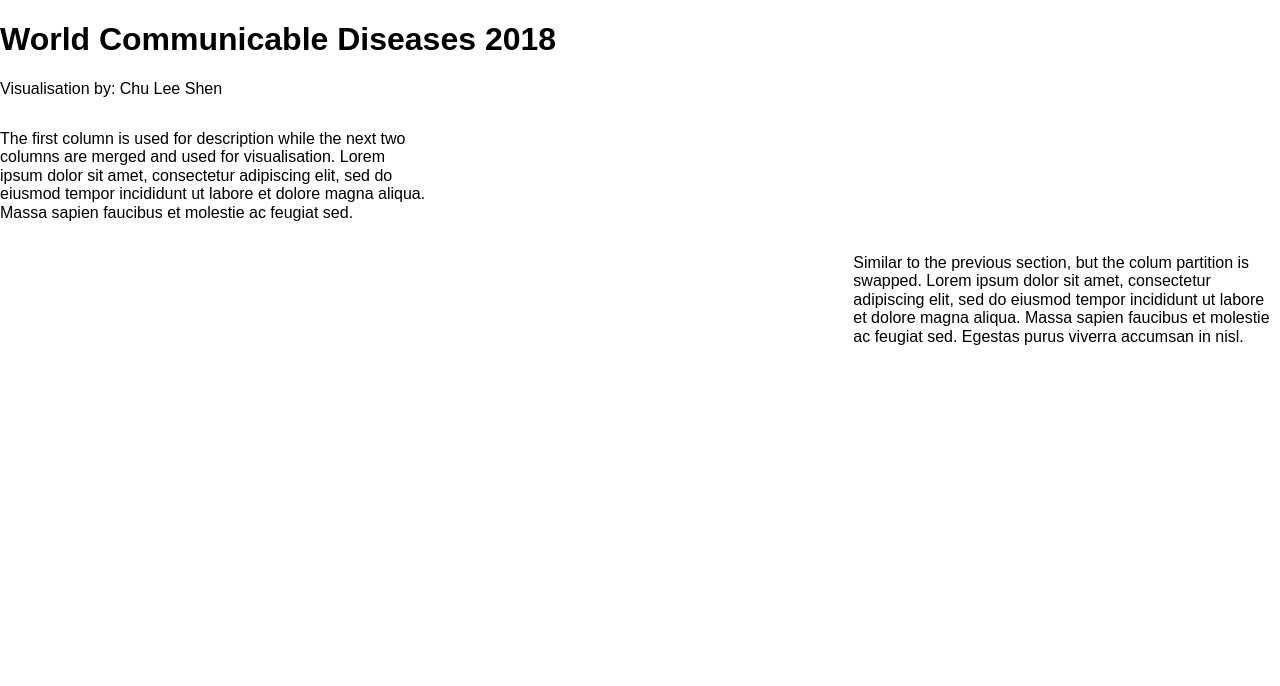
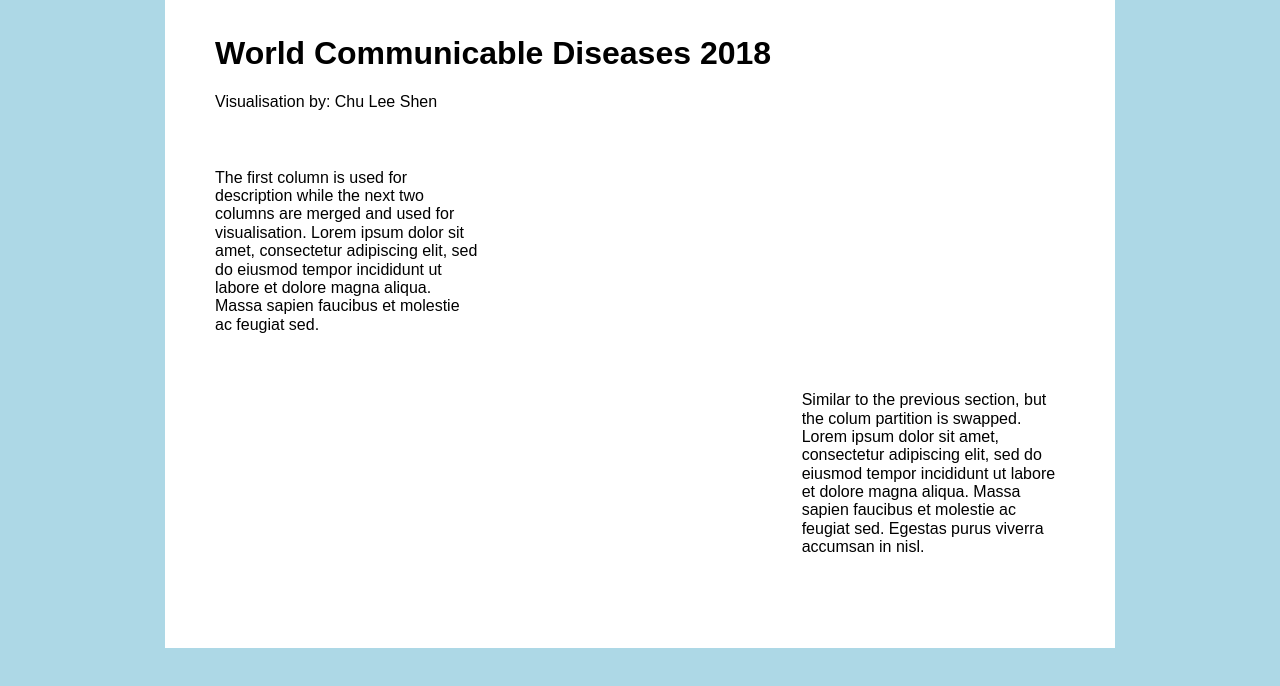
Before and after one commit to chuleeshen/FIT3179-assignments, a plain HTML site: page homework-week10-task2/index.html in a window 1280 px wide. Drawn offline with nearby package versions, Linux system fonts and the light colour scheme; a script that the page names is missing.

Commit message:
Updated styles.css for homework-week10-task2

```diff
--- a/homework-week10-task2/css/styles.css
+++ b/homework-week10-task2/css/styles.css
@@ -1,8 +1,40 @@
-#bubble_plot {
-	top:100px;
-	bottom: 100px;
-	left: 100px;
-	right: 100px;
-	/*height: 1000px;
-	width: 800px;*/
+h1 {
+    font-weight: 900;
 }
+
+body {
+    background-color: lightblue;
+}
+
+.page {
+    width: 850px;
+    background-color: white;
+    margin: auto;
+    padding: 50px;
+    padding-top: 35px;
+}
+
+.vis-container {
+    width: 100%;
+}
+
+.description h2,
+h1 {
+    margin-top: 0px;
+}
+
+.description-right {
+    padding-left: 20px;
+}
+
+.description-left {
+    padding-right: 20px;
+}
+
+.pure-g {
+    margin-bottom: 25px;
+}
+
+.small-font {
+    font-size: 14px;
+}
```
